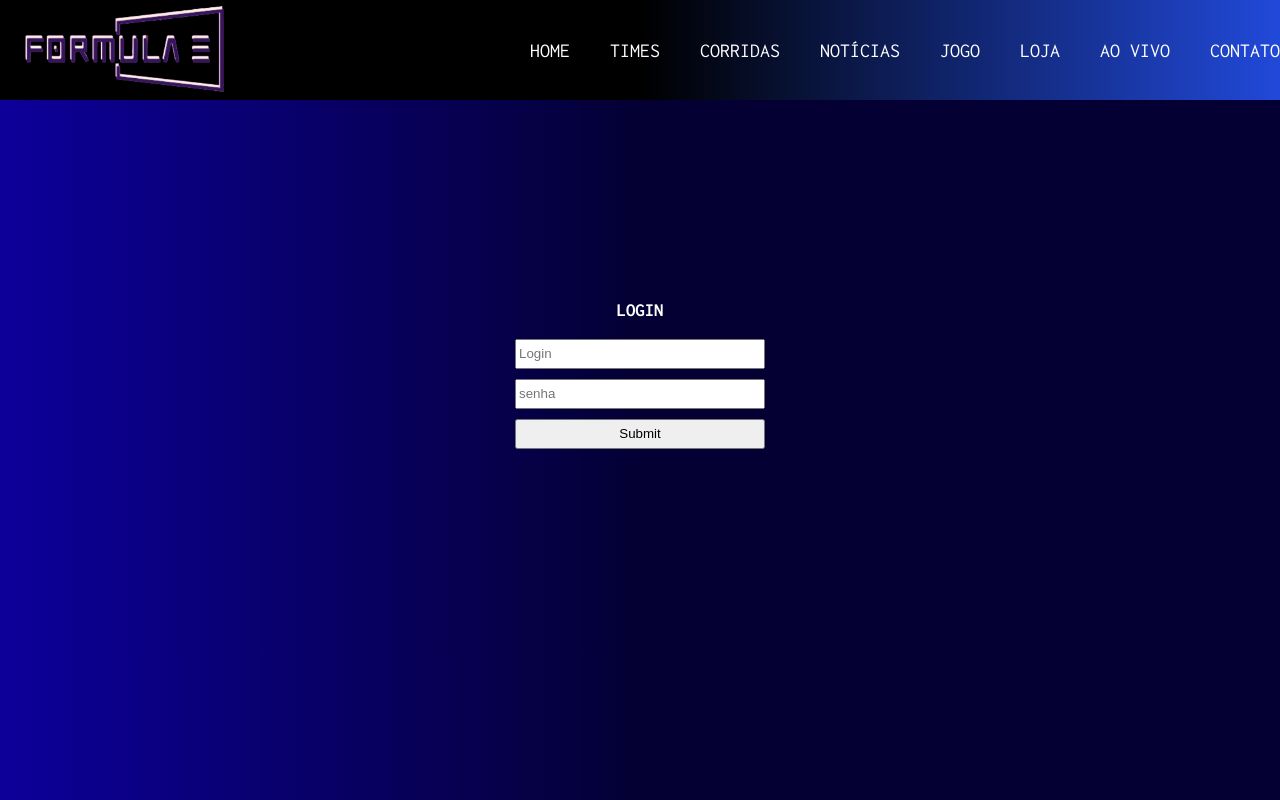
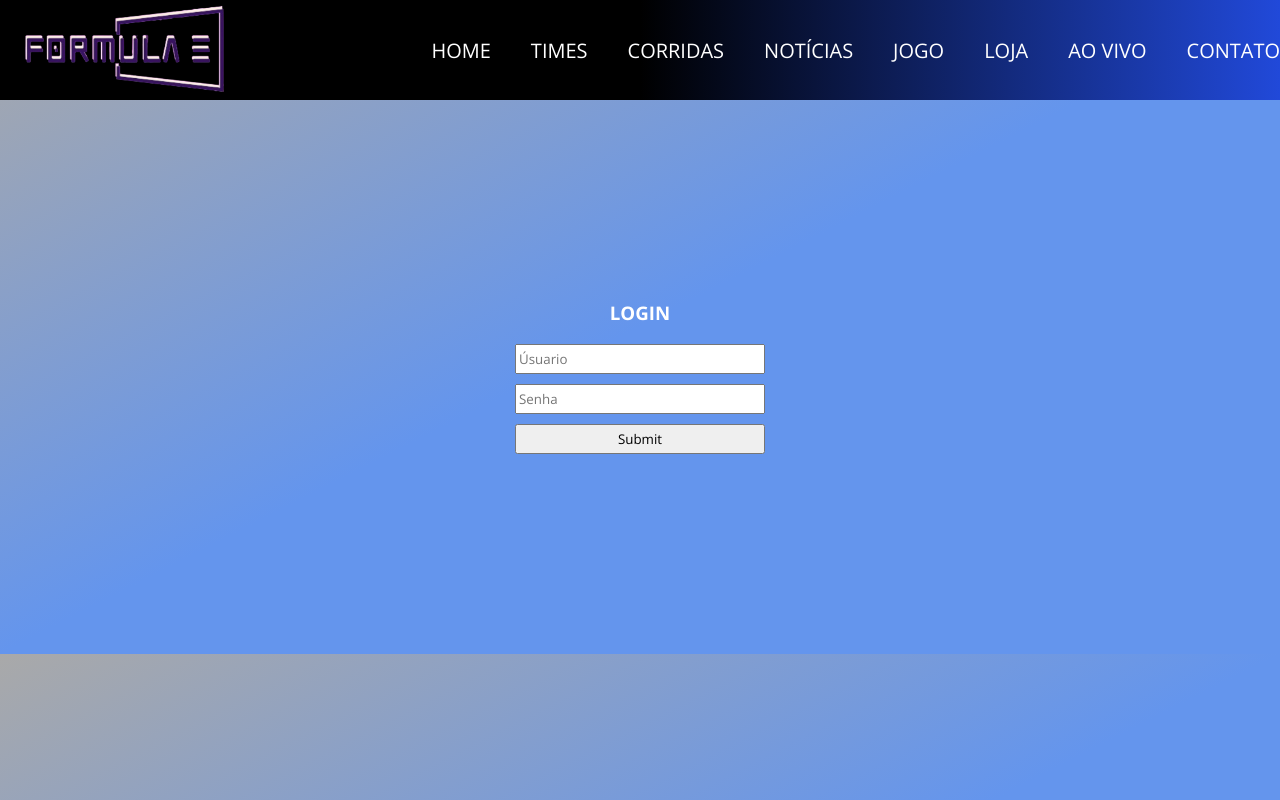
Before and after one commit to Matheus-Bortolotto/challenge-formulaE, a plain HTML site: page pages/login.html in a window 1280 px wide. Drawn offline with nearby package versions, Linux system fonts and the light colour scheme; files whose address does not match are found by name.

Commit message:
arrumando as cores do site e começando o login em Javascript

```diff
--- a/css/login.css
+++ b/css/login.css
@@ -1,18 +1,21 @@
-@import url("https://fonts.googleapis.com/css2?family=Inconsolata:wght@200..900&display=swap");
+* {
+  font-family: "Open Sans", sans-serif;
+}
+
 body {
   margin: 0px;
   padding: 0px;
-  background: linear-gradient(to left, #040034 50%, #0c009a 100%);
-  font-family: "Inconsolata", sans-serif;
+  background: linear-gradient(to top left, #6495ed 50%, #a9a9a9 100%);
+  font-family: "Open Sans", sans-serif;
 }
 
 p {
-  font-family: "Inconsolata", sans-serif;
+  font-family: "Open Sans", sans-serif;
   color: #ffffff;
 }
 
 a {
-  font-family: "Inconsolata", sans-serif;
+  font-family: "Open Sans", sans-serif;
   text-decoration: none;
   color: white;
 }
--- a/css/saibamais.css
+++ b/css/saibamais.css
@@ -1,18 +1,21 @@
-@import url("https://fonts.googleapis.com/css2?family=Inconsolata:wght@200..900&display=swap");
+* {
+  font-family: "Open Sans", sans-serif;
+}
+
 body {
   margin: 0px;
   padding: 0px;
-  background: linear-gradient(to left, #040034 50%, #0c009a 100%);
-  font-family: "Inconsolata", sans-serif;
+  background: linear-gradient(to top left, #6495ed 50%, #a9a9a9 100%);
+  font-family: "Open Sans", sans-serif;
 }
 
 p {
-  font-family: "Inconsolata", sans-serif;
+  font-family: "Open Sans", sans-serif;
   color: #ffffff;
 }
 
 a {
-  font-family: "Inconsolata", sans-serif;
+  font-family: "Open Sans", sans-serif;
   text-decoration: none;
   color: white;
 }
--- a/css/style.css
+++ b/css/style.css
@@ -1,9 +1,11 @@
-@import url("https://fonts.googleapis.com/css2?family=Inconsolata:wght@200..900&display=swap");
+* {
+  font-family: "Open Sans", sans-serif;
+}
+
 body {
   margin: 0px;
   padding: 0px;
-  background: linear-gradient(to left, #040034 50%, #0c009a 100%);
-  font-family: "Inconsolata", sans-serif;
+  background: linear-gradient(to top left, #6495ed 50%, #a9a9a9 100%);
 }
 
 p {
@@ -373,12 +375,15 @@ td {
   border: solid 2px black;
   border-radius: 10px;
   cursor: pointer;
+  font-size: 13px;
 }
 
 #mostrar-menos {
+  margin-left: 45px;
   display: inline-block;
   border-radius: 10px;
   cursor: pointer;
+  font-size: 13px;
 }
 
 .container-videos {
--- a/js/script.js
+++ b/js/script.js
@@ -43,3 +43,38 @@ document.addEventListener("DOMContentLoaded", function () {
 
   mostrarMenosBtn.addEventListener("click", mostrarMenosLinhas);
 });
+
+const usuarios = [
+  {
+    login: "matheus",
+    pass: "matheus",
+  },
+  {
+    login: "luan",
+    pass: "luan",
+  },
+  {
+    login: "admin",
+    pass: "admin",
+  },
+];
+
+let botao = document.getElementById("btn-logar");
+
+botao.addEventListener("click", function logar() {
+  let pegaUsuario = document.getElementById("usuario").value;
+  let pegaSenha = document.getElementById("senha").value;
+  let validaLogin = false;
+
+  for (let i in usuarios) {
+    if (pegaUsuario == usuarios[i].login && pegaSenha == usuarios[i].pass) {
+      validaLogin = true;
+      break;
+    }
+  }
+  if (validaLogin == true) {
+    location.href = "index.html";
+  } else {
+    alert("Usuário ou senha incorretos");
+  }
+});
--- a/pages/login.html
+++ b/pages/login.html
@@ -4,6 +4,9 @@
 <head>
   <meta charset="UTF-8">
   <meta name="viewport" content="width=device-width, initial-scale=1.0">
+  <link rel="preconnect" href="https://fonts.googleapis.com">
+  <link rel="preconnect" href="https://fonts.gstatic.com" crossorigin>
+  <link href="https://fonts.googleapis.com/css2?family=Open+Sans:ital,wght@0,300..800;1,300..800&display=swap" rel="stylesheet">
   <link rel="stylesheet" href="../css/reset.css">
   <link rel="stylesheet" href="../css/login.css">
   <title>LOGIN</title>
@@ -43,12 +46,15 @@
       </nav>
     </div>
   </header>
-  <form>
-    <h3>LOGIN</h3>
-    <input type="text" placeholder="Login" id="login">
-    <input type="password" placeholder="senha" id="senha">
-    <input type="submit">
-  </form>
-
+  <main>
+    <div>
+      <form>
+        <h3>LOGIN</h3>
+        <input type="text" placeholder="Úsuario" id="usuario">
+        <input type="password" placeholder="Senha" id="senha">
+        <input type="submit" id="btn-logar" onclick="logar(); return false">
+      </form>
+    </div>
+  </main>
   <script src="..//js/script.js"></script>
 </body>
```
Also changed, not shown: index.html (+7 -1 lines), pages/saibamais.html (+6 -0 lines).
